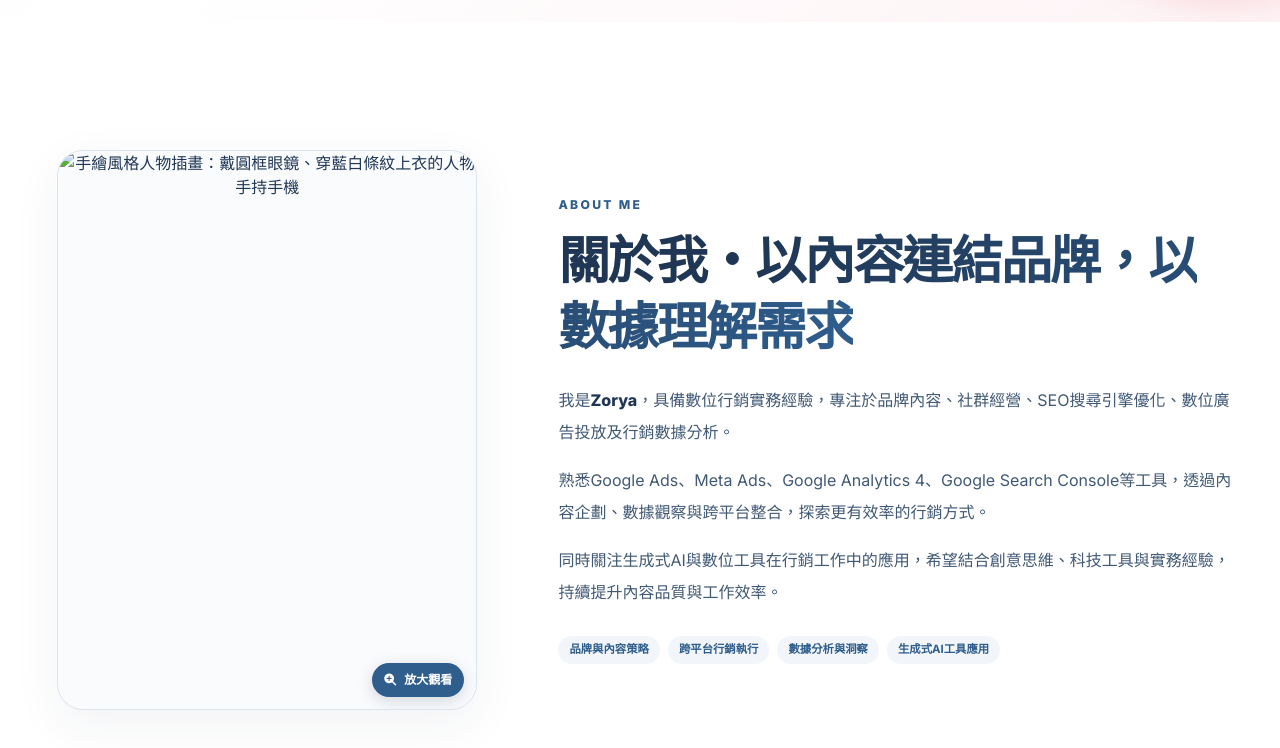
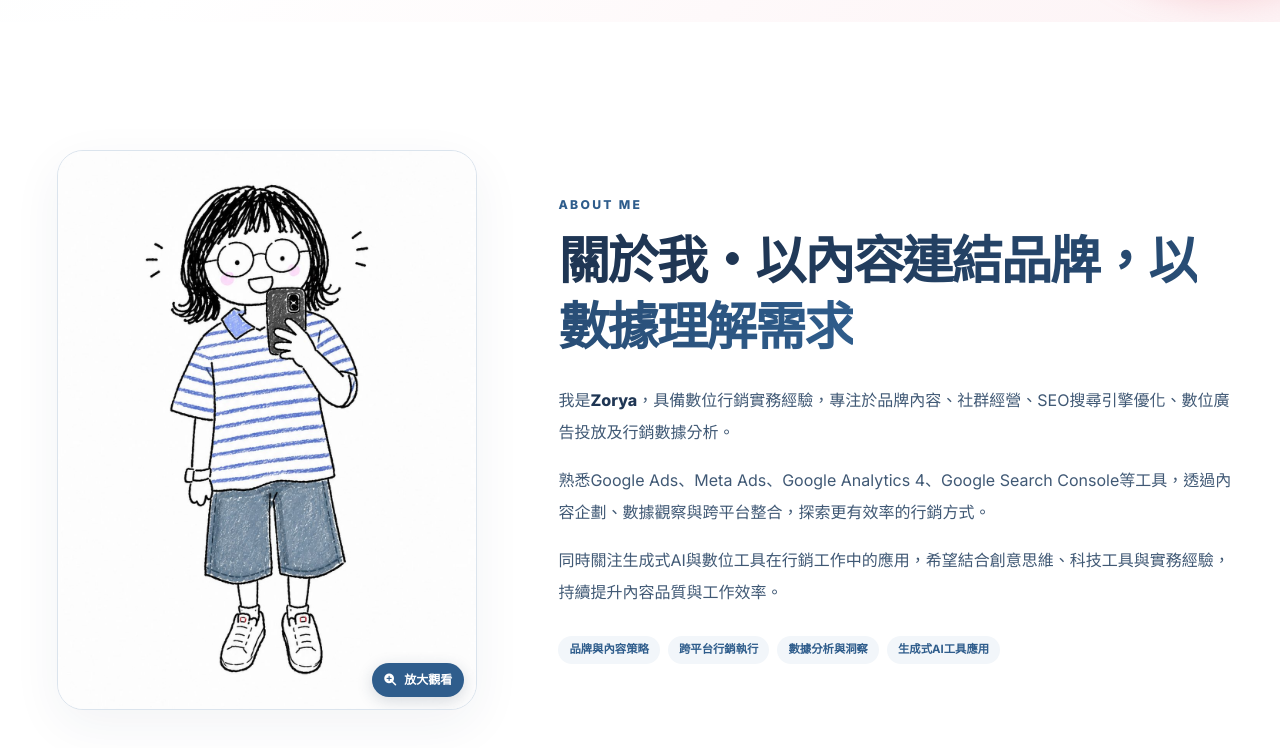
Before and after one commit to hsingyinglu-dev/hsingyinglu-official-wesite, a plain HTML site: page index.html in a window 1280 px wide. Shown: the part 738-1486 px from the top of the page. Drawn offline with nearby package versions, Linux system fonts and the light colour scheme.

Commit message:
Add files via upload

```diff
--- a/index.html
+++ b/index.html
@@ -141,7 +141,7 @@
         <div class="grid lg:grid-cols-[.8fr_1.2fr] gap-10 lg:gap-16 items-center">
           <div class="fade-up">
           <button type="button" class="ai-work-preview about-portrait" id="ai-work-open" aria-label="放大觀看 Zorya 品牌插畫" aria-haspopup="dialog" aria-controls="ai-work-lightbox">
-            <img src="images/ai-creative-work.jpg" width="1086" height="1448" alt="手繪風格人物插畫：戴圓框眼鏡、穿藍白條紋上衣的人物手持手機" loading="lazy" decoding="async">
+            <img src="作品集/1477609.jpg" width="1086" height="1448" alt="手繪風格人物插畫：戴圓框眼鏡、穿藍白條紋上衣的人物手持手機" loading="lazy" decoding="async">
             <span class="ai-work-zoom"><i class="fa-solid fa-magnifying-glass-plus" aria-hidden="true"></i> 放大觀看</span>
           </button>
           </div>
@@ -346,7 +346,7 @@
     });
 
     /* 匿名草稿維護指引：
-      A. 關於我圖片：.about-portrait 使用 images/ai-creative-work.jpg，點擊可完整放大。
+      A. 關於我圖片：.about-portrait 使用 作品集/1477609.jpg，點擊可完整放大。
       B. 作品圖片：.visual-tile 與 .project-media 可替換為已去識別的授權圖片並提供 alt。
       C. 作品與聯絡功能：取得適合公開的資料後，再將停用狀態替換為有效連結。
       D. 品牌色票：集中於 brandColors、對應色階與 :root 變數。
```
